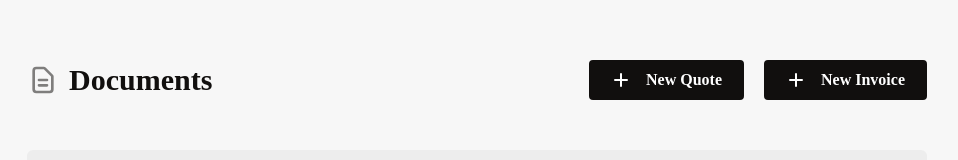
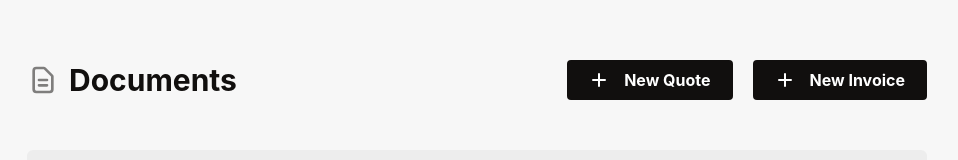
Before and after one commit to Inffinite/invoice-gen, a Vue app: page / in a window 1280 px wide. Shown: the top 160 px of the page, without its empty margins (163-1121 px from the left). Built offline with nearby package versions, Linux system fonts and the light colour scheme; no server answers.

Commit message:
:hammer: Removed locals

```diff
--- a/src/App.vue
+++ b/src/App.vue
@@ -36,5 +36,7 @@ export default {
 </script>
 
 <style>
-
+  #app {
+    font-family: -apple-system, BlinkMacSystemFont, 'Segoe UI', Roboto, Oxygen, Ubuntu, Cantarell, 'Open Sans', 'Helvetica Neue', sans-serif;
+  }
 </style>
--- a/src/components/ClientName.vue
+++ b/src/components/ClientName.vue
@@ -144,7 +144,7 @@ export default {
       if (items.length <= 0) {
         alert("You cannot generate a quotation with no items!");
       } else {
-        axios.post('http://localhost:3000/addDoc', {
+        axios.post('https://peaceful-beyond-71732.herokuapp.com/addDoc', {
           client: store.getters.getClientName,
           docType: store.getters.getFileName,
           grandTotal: store.getters.getTotal,
--- a/src/store/data.js
+++ b/src/store/data.js
@@ -19,7 +19,7 @@ export default {
 
     actions: {
         getDataState({ commit }) {
-            axios.get(`http://192.168.0.25:3000/documents`)
+            axios.get(`https://peaceful-beyond-71732.herokuapp.com/documents`)
             .then((res) => {
                 console.log(res.data)
                 commit('SET_DATA_STATE', res.data)
```
